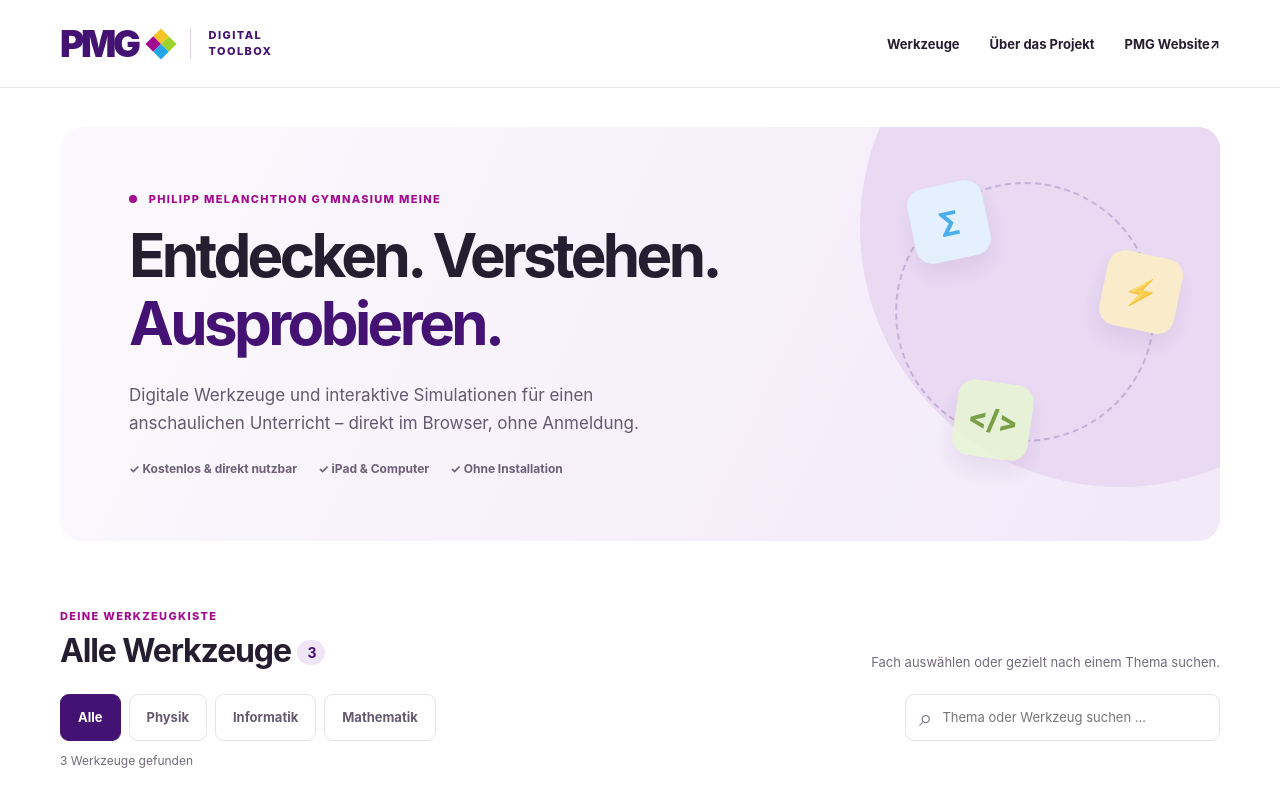
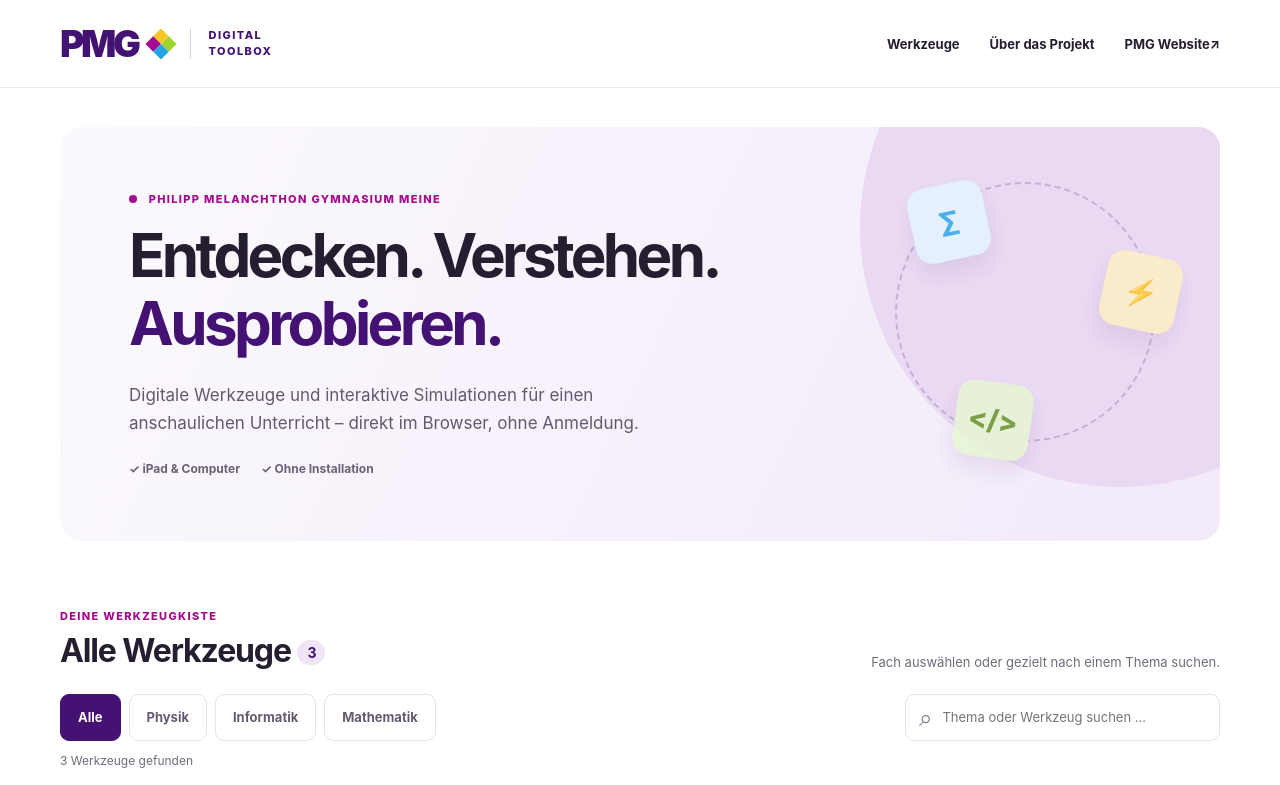
Before and after one commit to pmg-meine/pmg_digital_toolbox, a React (Vite) app: page / in a window 1280 px wide. Shown: the top 785 px of the page. Built offline with nearby package versions, Linux system fonts and the light colour scheme.

Commit message:
Remove text from start-page banner

```diff
--- a/src/App.tsx
+++ b/src/App.tsx
@@ -23,7 +23,6 @@ function Home() {
           anschaulichen Unterricht – direkt im Browser, ohne Anmeldung.
         </p>
         <div className="hero-tags">
-          <span>✓ Kostenlos & direkt nutzbar</span>
           <span>✓ iPad & Computer</span>
           <span>✓ Ohne Installation</span>
         </div>
```
